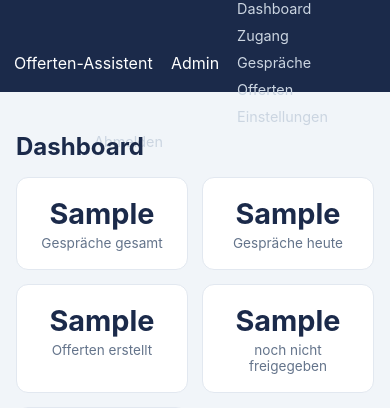
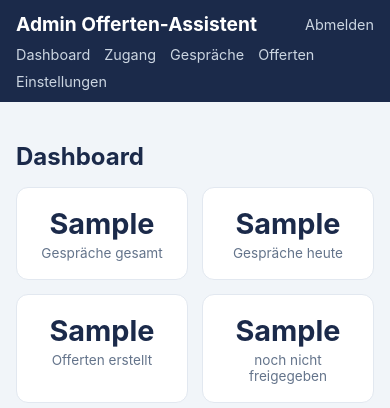
Before and after one commit to plebsapps/Offerten-Assistent-offerte.ralfwbalz.ch, a FastAPI app: template templates/admin/dashboard.html in a window 390 px wide. Shown: the top 408 px of the page. Run offline with FastAPI, Linux system fonts and the light colour scheme; the template is opened without the code that fills it: most values are stand-ins (such as "Sample title", 1, 10 or a date in 2020); parts of the project's set-up code (start-up, migrations or seed data) failed here and were passed over.

Commit message:
Admin-Kopfzeile umgebaut + Abmelden auf Startseite
- Admin-Topbar als 3-Spalten-Grid: Navigation links (aktiver Link fett),
  "Admin Offerten-Assistent" mittig (groesser), Abmelden rechts; mobil gestapelt
- Abmelden fuehrt nun auf / (offerte.ralfwbalz.ch) statt /admin/login
- CSS-Cache-Version einheitlich auf v=8 gehoben (style.css ist geteilt)

Co-Authored-By: Claude Opus 4.8 <noreply@anthropic.com>

```diff
--- a/routes_admin.py
+++ b/routes_admin.py
@@ -53,7 +53,7 @@ async def login(request: Request, benutzer: str = Form(...), passwort: str = For
 @router.get("/admin/logout")
 async def logout(request: Request):
     auth.abmelden(request)
-    return _redirect("/admin/login")
+    return _redirect("/")  # zurück auf die öffentliche Startseite (offerte.ralfwbalz.ch)
 
 
 # ------------------------------------------------------------- Dashboard -----
--- a/static/css/style.css
+++ b/static/css/style.css
@@ -223,16 +223,32 @@ body {
 .overlay-countdown { font-size: .9rem; }
 
 /* --------------------------------------------------------------- Admin ----- */
+.admin-topbar {
+  background: var(--navy);
+  color: #fff;
+  padding: 14px 22px;
+  display: grid;
+  grid-template-columns: 1fr auto 1fr;
+  align-items: center;
+  gap: 16px;
+}
+.admin-title {
+  text-align: center;
+  font-weight: 700;
+  font-size: 1.4rem;
+  white-space: nowrap;
+}
 .adminnav {
+  justify-self: start;
   display: flex;
   gap: 16px;
-  margin-left: 16px;
   font-size: .9rem;
 }
 .adminnav a { color: #cbd5e1; text-decoration: none; }
 .adminnav a:hover { color: #fff; }
+.adminnav a.active { color: #fff; font-weight: 700; }
 .adminnav-logout {
-  margin-left: auto;
+  justify-self: end;
   color: #cbd5e1;
   text-decoration: none;
   font-size: .9rem;
@@ -462,7 +478,17 @@ body {
 
   .overlay-box { max-width: min(460px, 100% - 32px); padding: 24px 20px; }
 
-  /* Admin-Navigation und breite Tabellen brauchen auf dem Handy Umbruch/Scroll. */
-  .adminnav { flex-wrap: wrap; gap: 10px 14px; margin-left: 10px; }
+  /* Admin-Kopfzeile stapelt auf dem Handy: Titel oben, Navigation darunter, Abmelden rechts. */
+  .admin-topbar {
+    grid-template-columns: 1fr auto;
+    grid-template-areas:
+      "title  logout"
+      "nav    nav";
+    gap: 10px 14px;
+    padding: 12px 16px;
+  }
+  .admin-title { grid-area: title; justify-self: start; text-align: left; font-size: 1.2rem; }
+  .adminnav-logout { grid-area: logout; }
+  .adminnav { grid-area: nav; justify-self: stretch; flex-wrap: wrap; gap: 10px 14px; }
   .admin-table { display: block; overflow-x: auto; white-space: nowrap; }
 }
--- a/templates/admin/layout.html
+++ b/templates/admin/layout.html
@@ -5,19 +5,19 @@
   <meta name="viewport" content="width=device-width, initial-scale=1.0, viewport-fit=cover">
   <meta name="robots" content="noindex">
   <title>{% block title %}Admin – Offerten-Assistent{% endblock %}</title>
-  <link rel="stylesheet" href="/static/css/style.css?v=7">
+  <link rel="stylesheet" href="/static/css/style.css?v=8">
 </head>
 <body>
-  <header class="topbar">
-    <div class="brand">Offerten-Assistent</div>
-    <div class="subbrand">Admin</div>
+  {% set p = request.url.path %}
+  <header class="admin-topbar">
     <nav class="adminnav">
-      <a href="/admin">Dashboard</a>
-      <a href="/admin/zugang">Zugang</a>
-      <a href="/admin/gespraeche">Gespräche</a>
-      <a href="/admin/offerten">Offerten</a>
-      <a href="/admin/einstellungen">Einstellungen</a>
+      <a href="/admin" class="{{ 'active' if p == '/admin' else '' }}">Dashboard</a>
+      <a href="/admin/zugang" class="{{ 'active' if p.startswith('/admin/zugang') else '' }}">Zugang</a>
+      <a href="/admin/gespraeche" class="{{ 'active' if p.startswith('/admin/gespraeche') else '' }}">Gespräche</a>
+      <a href="/admin/offerten" class="{{ 'active' if p.startswith('/admin/offerten') else '' }}">Offerten</a>
+      <a href="/admin/einstellungen" class="{{ 'active' if p.startswith('/admin/einstellungen') else '' }}">Einstellungen</a>
     </nav>
+    <div class="admin-title">Admin Offerten-Assistent</div>
     <a class="adminnav-logout" href="/admin/logout">Abmelden</a>
   </header>
 
--- a/templates/admin/login.html
+++ b/templates/admin/login.html
@@ -5,7 +5,7 @@
   <meta name="viewport" content="width=device-width, initial-scale=1.0">
   <meta name="robots" content="noindex">
   <title>Admin-Login – Offerten-Assistent</title>
-  <link rel="stylesheet" href="/static/css/style.css?v=7">
+  <link rel="stylesheet" href="/static/css/style.css?v=8">
 </head>
 <body>
   <header class="topbar">
--- a/templates/einladung.html
+++ b/templates/einladung.html
@@ -5,7 +5,7 @@
   <meta name="viewport" content="width=device-width, initial-scale=1.0, viewport-fit=cover">
   <meta name="robots" content="noindex">
   <title>Zugang nur per Einladung – Offerten-Assistent</title>
-  <link rel="stylesheet" href="/static/css/style.css?v=7">
+  <link rel="stylesheet" href="/static/css/style.css?v=8">
 </head>
 <body>
   <header class="topbar">
--- a/templates/freigabe.html
+++ b/templates/freigabe.html
@@ -5,7 +5,7 @@
   <meta name="viewport" content="width=device-width, initial-scale=1.0">
   <meta name="robots" content="noindex">
   <title>Offerte-Freigabe – ralfwbalz.ch</title>
-  <link rel="stylesheet" href="/static/css/style.css?v=7">
+  <link rel="stylesheet" href="/static/css/style.css?v=8">
 </head>
 <body>
   <header class="topbar">
--- a/templates/impressum.html
+++ b/templates/impressum.html
@@ -5,7 +5,7 @@
   <meta name="viewport" content="width=device-width, initial-scale=1.0">
   <meta name="robots" content="noindex">
   <title>Datenschutz &amp; Impressum – Offerten-Assistent</title>
-  <link rel="stylesheet" href="/static/css/style.css?v=7">
+  <link rel="stylesheet" href="/static/css/style.css?v=8">
 </head>
 <body>
   <header class="topbar">
--- a/templates/index.html
+++ b/templates/index.html
@@ -5,7 +5,7 @@
   <meta name="viewport" content="width=device-width, initial-scale=1.0, viewport-fit=cover">
   <meta name="robots" content="noindex">
   <title>Offerten-Assistent – ralfwbalz.ch</title>
-  <link rel="stylesheet" href="/static/css/style.css?v=7">
+  <link rel="stylesheet" href="/static/css/style.css?v=8">
 </head>
 <body data-homepage="{{ homepage_url }}">
   <header class="topbar">
```
